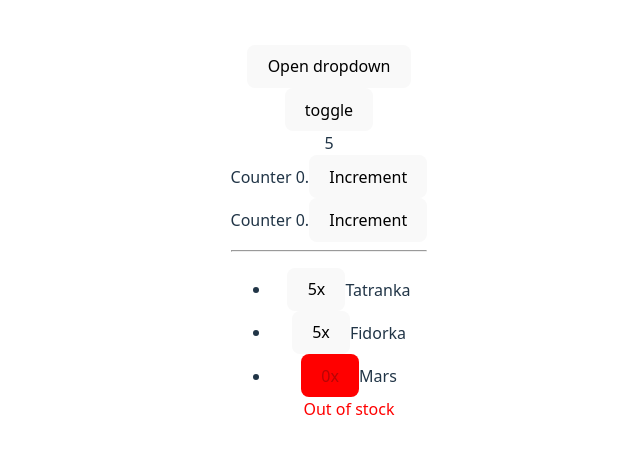
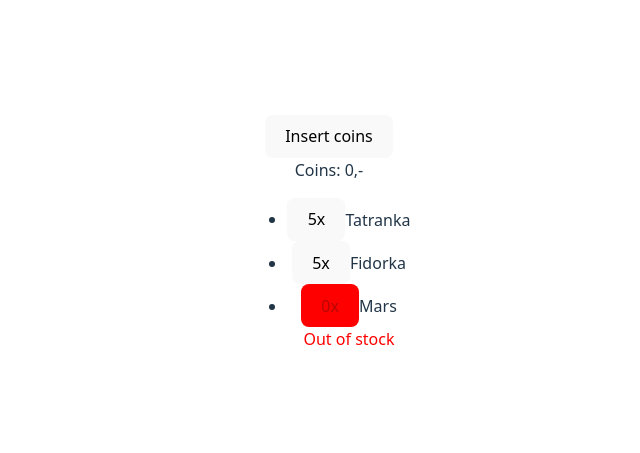
Before and after one commit to MartinNuc/react-course-feb-2026, a React (Vite) app: page / in a window 1280 px wide. Shown: the part 159-612 px from the top of the page, without its empty margins (311-951 px from the left). Built offline with nearby package versions, Linux system fonts and the light colour scheme.

Commit message:
charge coins

```diff
--- a/src/App.tsx
+++ b/src/App.tsx
@@ -1,29 +1,11 @@
-import { useState } from 'react';
 import './App.css'
-import { AutomaticCounter } from './AutomaticCounter';
-import { Counter } from './Counter';
 import { VendingMachine } from './VendingMachine';
-import { DropdownComponent } from './DropdownComponent';
 
 function App() {
-  const [isVisible, setIsVisible] = useState(true);
   return <>
 
-    <DropdownComponent label="Open dropdown">
-      Hello, this is dropdown!
-    </DropdownComponent>
-
-    <div>
-      <button onClick={(() => setIsVisible(!isVisible))}>toggle</button>
-      {isVisible && <AutomaticCounter />}
-    </div>
-
-    <Counter />
-    <Counter />
-    <hr />
     <VendingMachine />
 
-    {/* <ClicksTracker /> */}
   </>
 }
 
--- a/src/VendingMachine.tsx
+++ b/src/VendingMachine.tsx
@@ -1,5 +1,7 @@
 import { useState } from 'react';
 import { VendingItem } from './VendingItem';
+import { ChildrenComponent, DropdownComponent } from './DropdownComponent';
+import { Counter } from './Counter';
 
 type Item = {
     id: number;
@@ -14,11 +16,26 @@ export function VendingMachine() {
         { id: 3, name: "Mars", availableCount: 0 }
     ]);
 
+    const [coins, setCoins] = useState(0);
+
     function handleSelect(selectedId: Item['id']) {
         setItems(items.map(item => item.id === selectedId && item.availableCount > 0 ? { ...item, availableCount: item.availableCount - 1 } : item));
     }
 
+    function handleAddCoins(addedCoins: number) {
+        setCoins(coins + addedCoins);
+    }
+
     return (
+        <div>
+            <DropdownComponent label="Insert coins">
+                <button onClick={() => handleAddCoins(10)}>+ 10 coins</button>
+                <button onClick={() => handleAddCoins(20)}>+ 20 coins</button>
+                <button onClick={() => handleAddCoins(30)}>+ 30 coins</button>
+            </DropdownComponent>
+
+            <div>Coins: {coins},-</div>
+
             <ul>
                 {items.map((item) => (
                     <li><VendingItem key={item.id}
@@ -28,5 +45,6 @@ export function VendingMachine() {
                     </li>
                 ))}
             </ul>
+        </div>
     )
 }
```
Also changed, not shown: src/DropdownComponent.tsx (line endings or trailing spaces). Lines whose indentation alone changed are shown as unchanged.
